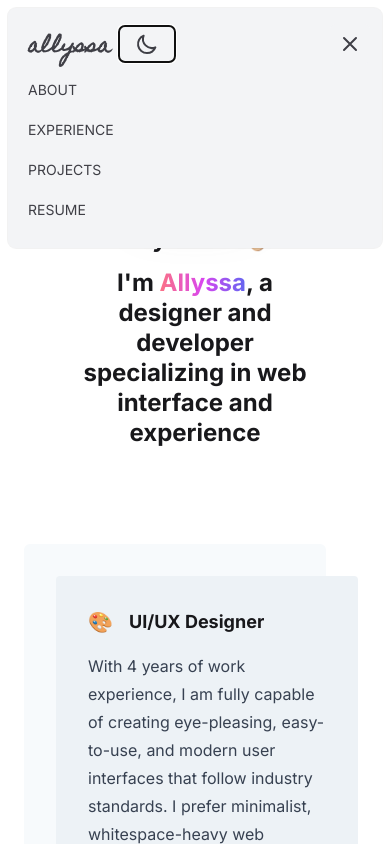
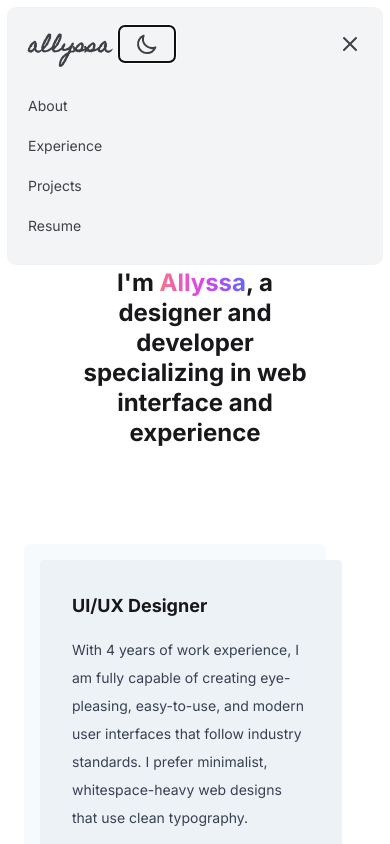
Before and after one commit to allyssasalvacion/portfolio-website, a Next.js app: page / in a window 390 px wide. Both pictures are taken after a click on the button "Open main menu". Shown: the top 844 px of the page. Built offline with nearby package versions, Linux system fonts and the light colour scheme.

Commit message:
Change padding on mobile

```diff
--- a/components/About.js
+++ b/components/About.js
@@ -16,24 +16,24 @@ export default function About() {
                 : "outer-container h-max w-full rounded-md"
             }
           >
-            <div className="inner-container w-full rounded mt-8 -mb-8 ml-8 md:mt-8 md:-mb-8 md:ml-8 p-8 md:p-12 shadow-container">
+            <div className="inner-container w-full rounded ml-4 mt-4 -mb-8  md:mt-8 md:ml-8 md:-mb-8  p-8 md:p-12 shadow-container">
               <h2 className="flex items-center label">
-                <span className="text-xl sm:text-2xl md:text-3xl mr-4">
+                {/* <span className="text-xl sm:text-2xl md:text-3xl mr-4">
                   {about.icon}
-                </span>
+                </span> */}
                 {about.role}
               </h2>
               <p className="mt-4 paragraph">{about.description}</p>
-              {/* <div className="mt-5 flex flex-wrap gap-6">
+              <div className="mt-5 flex flex-wrap gap-4 md:gap-6">
                 {about.imgSrc.map((image, index) => (
                   <img
                     key={index}
-                    className="h-6 md:h-8 mt-2"
+                    className="h-4 md:h-8 mt-2"
                     src={image.src}
                     alt={image.alt}
                   />
                 ))}
-              </div> */}
+              </div>
             </div>
           </div>
         ))}
--- a/components/Footer.js
+++ b/components/Footer.js
@@ -51,7 +51,7 @@ export default function Footer() {
       <div className="max-w-7xl mx-auto px-6 py-4 border-t border-gray-300 dark:border-gray-800">
         <div className="flex flex-col gap-2 md:flex-row justify-between items-center">
           <div className="text-xs text-zinc-700 dark:text-gray-400 text-center">
-            ALLYSSAALBORES7@GMAIL.COM
+            ALLYSSALVACION@GMAIL.COM
           </div>
           <div className="text-center">
             <Button
--- a/components/Navbar.js
+++ b/components/Navbar.js
@@ -11,11 +11,11 @@ import {
 } from "@heroicons/react/outline";
 
 const navigation = [
-  { name: "ABOUT", href: "#about" },
-  { name: "EXPERIENCE", href: "#experience" },
-  { name: "PROJECTS", href: "#projects" },
+  { name: "About", href: "#about" },
+  { name: "Experience", href: "#experience" },
+  { name: "Projects", href: "#projects" },
   {
-    name: "RESUME",
+    name: "Resume",
     href: "https://drive.google.com/file/d/1XP3J2ahWaVvDrGjbnCVRUhFLdWTI20jM/view?usp=sharing",
   },
 ];
@@ -131,7 +131,7 @@ export default function Navbar() {
                     </Popover.Button>
                   </div>
                 </div>
-                <div className="px-2 pt-2 pb-3 space-y-1">
+                <div className="px-2 pt-6 pb-3 space-y-1">
                   {navigation.map((item) => (
                     <a
                       key={item.name}
--- a/styles/globals.css
+++ b/styles/globals.css
@@ -7,7 +7,7 @@ html {
 }
 
 .paragraph {
-  @apply text-gray-700 dark:text-gray-400 leading-[28px] md:leading-[32px] text-base;
+  @apply text-gray-700 dark:text-gray-400 leading-[28px] md:leading-[32px] md:text-base text-sm;
 }
 
 .gradient-text {
```
